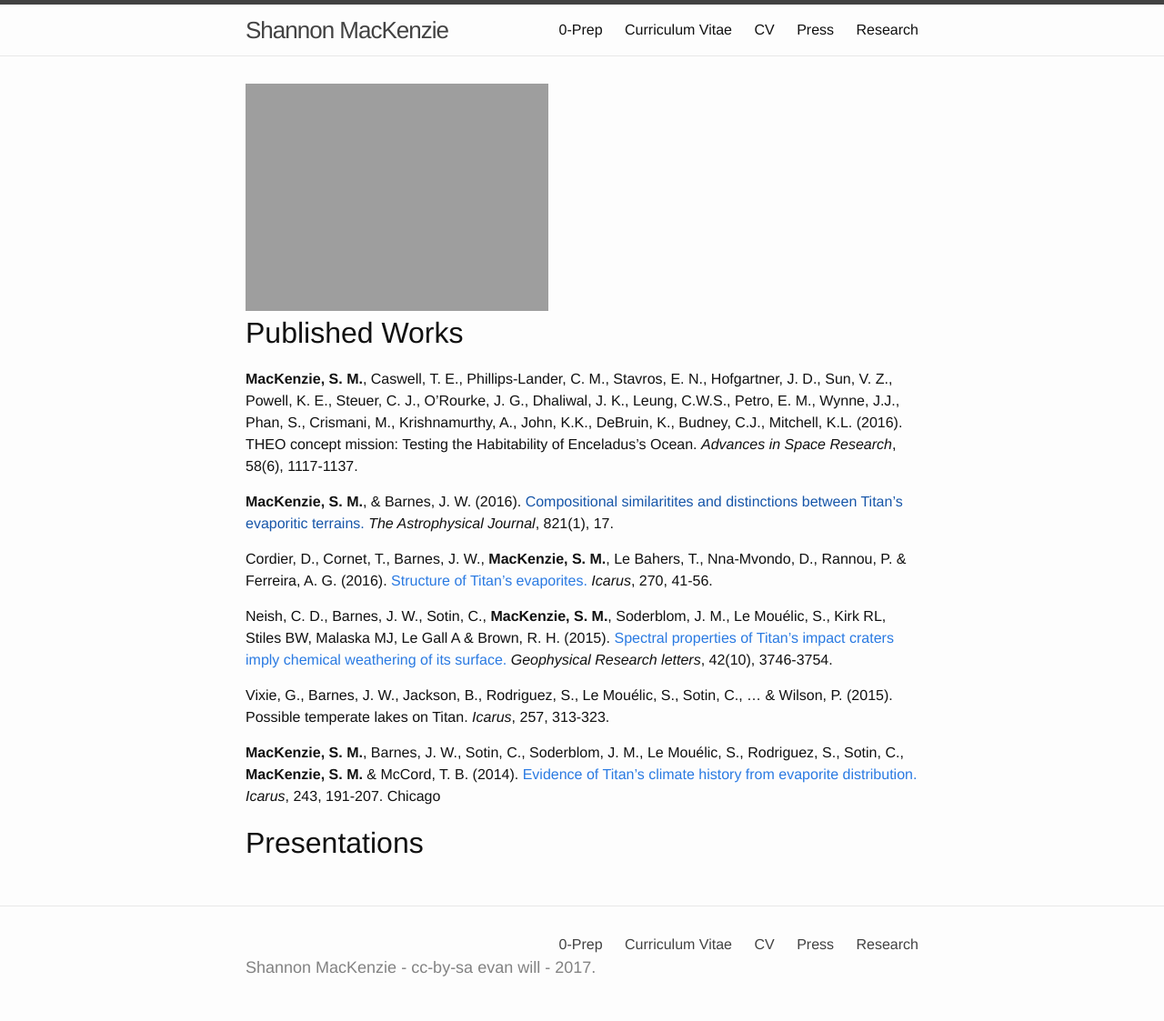
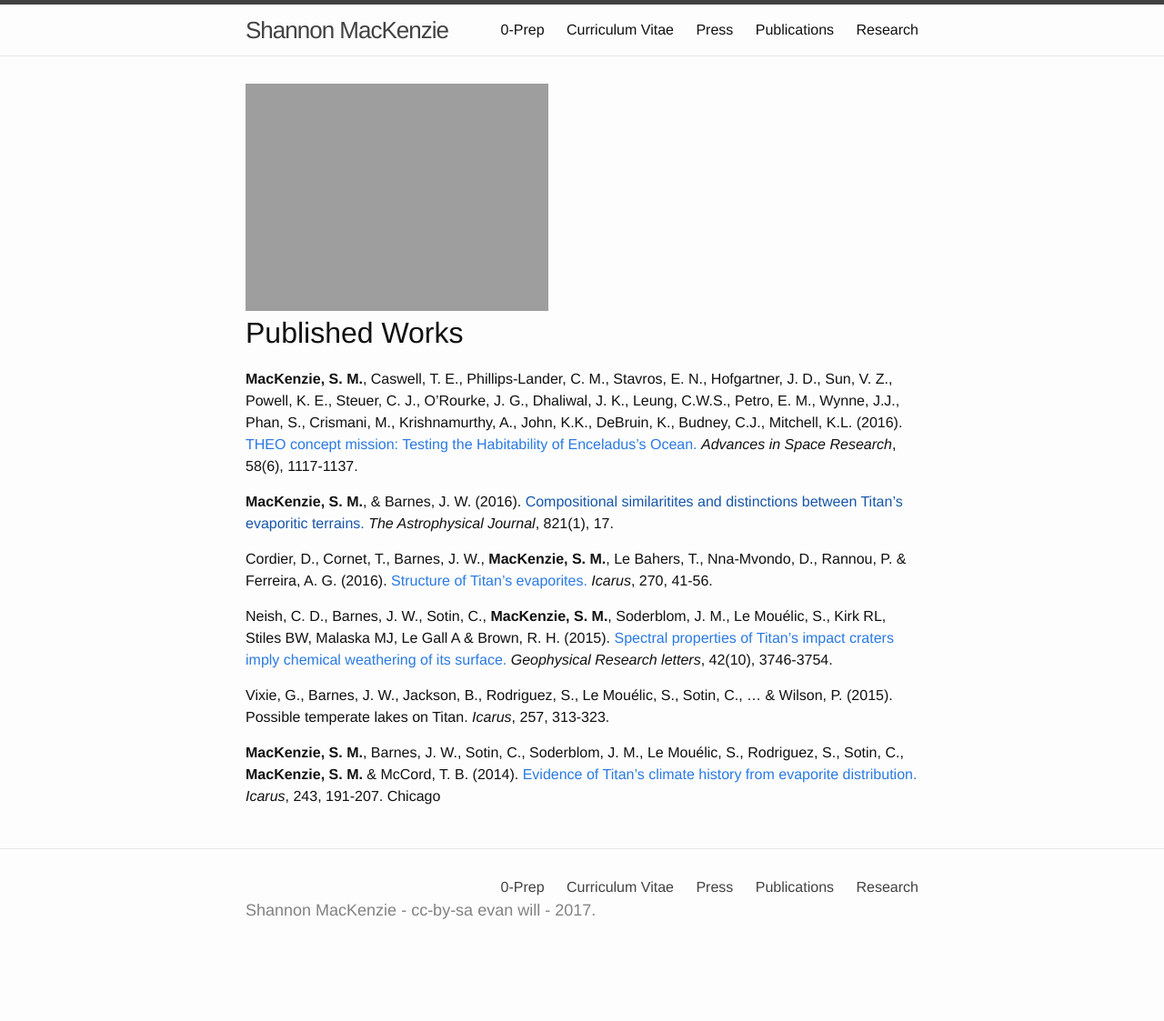
Before and after one commit to shannonmackenzie/shannonmackenzie.github.io, a Jekyll site: the page built from publications.md, in a window 1280 px wide. Shown: the whole page at 91% size. Built offline with Jekyll 4.4.1, drawn with Linux system fonts in a browser that asks for light colours; after the commit the page ends 1060 px from its top, so only the background shows below that.

Commit message:
Update and rename cv.md to publications.md

```diff
--- a/cv.md
+++ b/publications.md
@@ -1,7 +1,7 @@
 ---
 layout: default
-title: CV
-permalink: /cv
+title: Publications
+permalink: /publications
 ---
 <div>
   <img src="{{ site.url }}/images/P5270265.JPG" alt="Fossilized polygonal mudcracks in Morocco" style="width:45%;" >
@@ -9,7 +9,7 @@
 
 # Published Works
 
-**MacKenzie, S. M.**, Caswell, T. E., Phillips-Lander, C. M., Stavros, E. N., Hofgartner, J. D., Sun, V. Z., Powell, K. E., Steuer, C. J., O’Rourke, J. G., Dhaliwal, J. K., Leung, C.W.S., Petro, E. M., Wynne, J.J., Phan, S., Crismani, M., Krishnamurthy, A., John, K.K., DeBruin, K., Budney, C.J., Mitchell, K.L. (2016). THEO concept mission: Testing the Habitability of Enceladus’s Ocean. *Advances in Space Research*, 58(6), 1117-1137.
+**MacKenzie, S. M.**, Caswell, T. E., Phillips-Lander, C. M., Stavros, E. N., Hofgartner, J. D., Sun, V. Z., Powell, K. E., Steuer, C. J., O’Rourke, J. G., Dhaliwal, J. K., Leung, C.W.S., Petro, E. M., Wynne, J.J., Phan, S., Crismani, M., Krishnamurthy, A., John, K.K., DeBruin, K., Budney, C.J., Mitchell, K.L. (2016). [THEO concept mission: Testing the Habitability of Enceladus’s Ocean.](https://arxiv.org/abs/1605.00579) *Advances in Space Research*, 58(6), 1117-1137.
 
 **MacKenzie, S. M.**, & Barnes, J. W. (2016). [Compositional similaritites and distinctions between Titan's evaporitic terrains.]() *The Astrophysical Journal*, 821(1), 17.
 
@@ -21,5 +21,3 @@
 
 **MacKenzie, S. M.**, Barnes, J. W., Sotin, C., Soderblom, J. M., Le Mouélic, S., Rodriguez, S., Sotin, C., **MacKenzie, S. M.** & McCord, T. B. (2014). [Evidence of Titan’s climate history from evaporite distribution.](https://arxiv.org/pdf/1408.2899.pdf) *Icarus*, 243, 191-207.
 Chicago
-
-# Presentations
```
